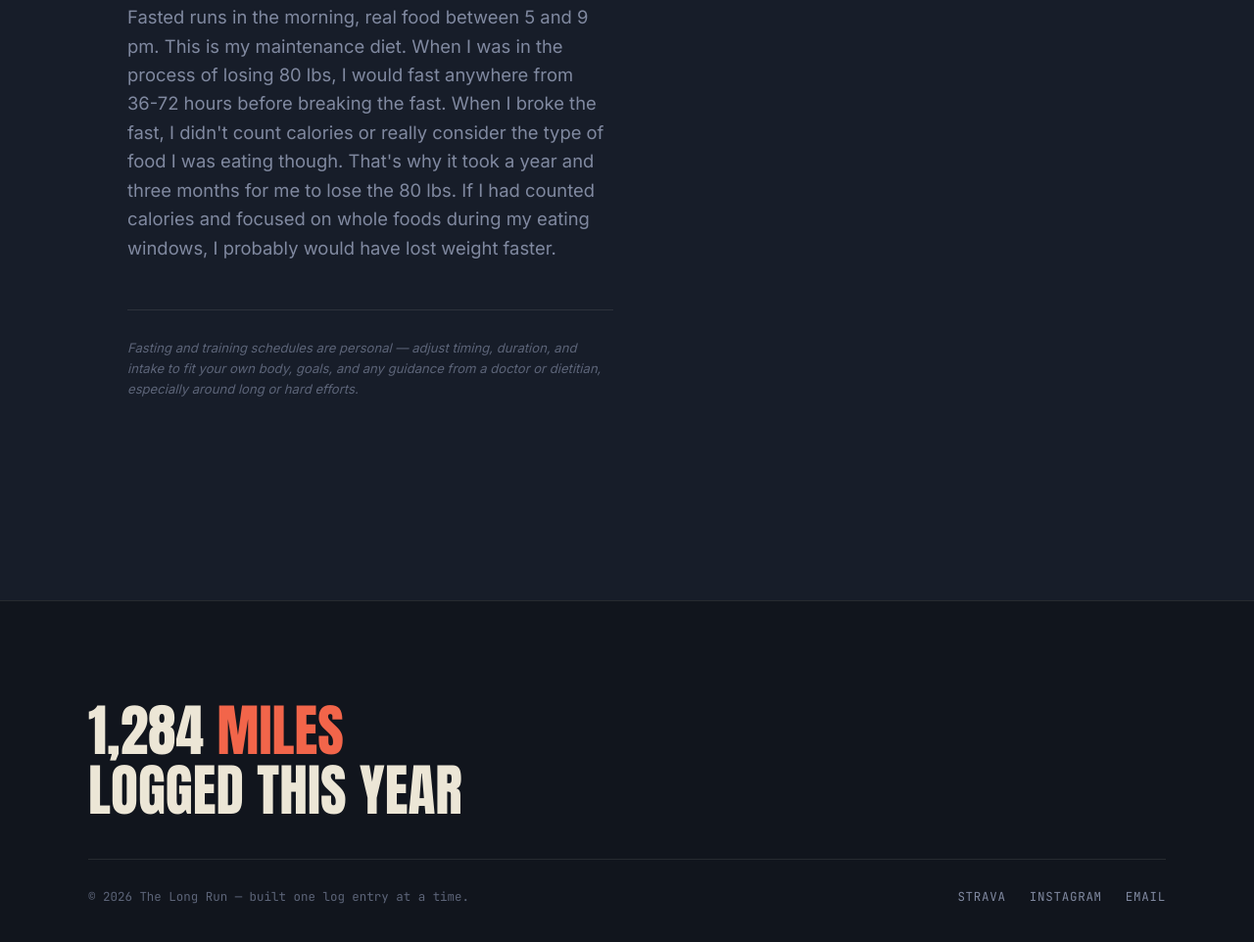
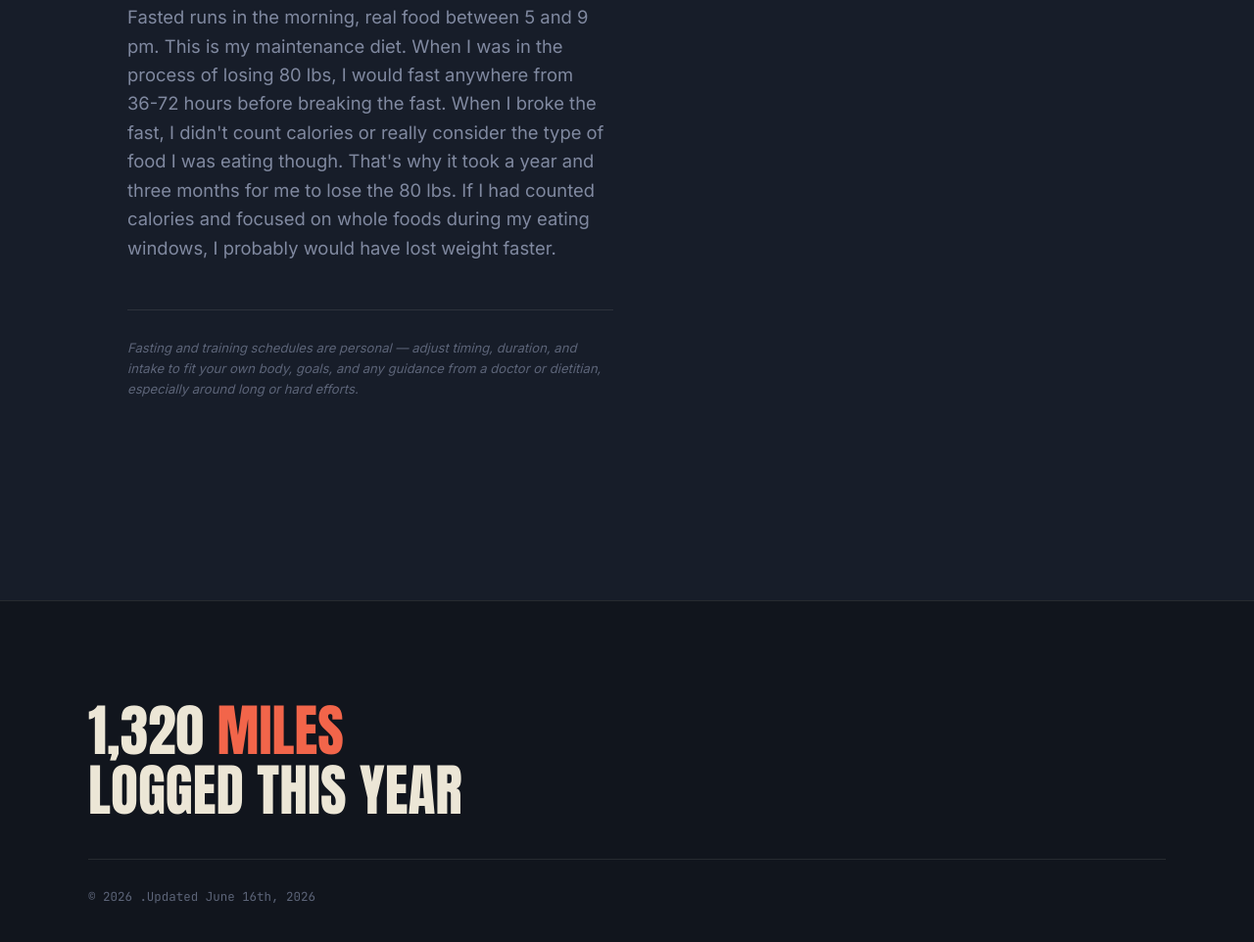
Before and after one commit to JessicaDouthit00/personaltraining, a plain HTML site: page index.html in a window 1280 px wide. Shown: the part 3535-4497 px from the top of the page at 98% size. Drawn offline with Linux system fonts and the light colour scheme.

```diff
--- a/index.html
+++ b/index.html
@@ -550,7 +550,7 @@
 <section id="training" class="section section-alt">
   <div class="container">
     <div class="section-head reveal">
-      <div class="eyebrow">The Build</div>
+      <div class="eyebrow">.......</div>
       <h2 class="h-display">My Experience</h2>
       <p class="lead">When I graduated highschool in May 2022, I was obese and very inactive at 215 lbs. I couldn't even run a third of a mile before I was too winded to continue. By August 2023, I was 135 lbs, and regularly running 10-15 miles per day. I've kept all the weight off since then, and continued distance running as a hobby. My personal best is 35 miles in just under 8 hours. I also had insulin sensitivity issues, and was prediabetic. I would lose feeling in my arms and legs after eating sweets. Four years of intermittant fasting and distance running later, my body is able to produce insulin in a normal, non-diabetic way.</p>
     </div>
@@ -618,15 +618,11 @@
 <footer>
   <div class="container">
     <!-- EDIT: this number -->
-    <div class="ticker reveal">1,284 <span>MILES</span><br>LOGGED THIS YEAR</div>
+    <div class="ticker reveal">1,320 <span>MILES</span><br>LOGGED THIS YEAR</div>
     <div class="footer-meta">
-      <span>© <span id="year"></span> The Long Run — built one log entry at a time.</span>
-      <!-- EDIT: your real links -->
-      <div class="social-links">
-        <a href="#">Strava</a>
-        <a href="#">Instagram</a>
-        <a href="#">Email</a>
-      </div>
+      <span>© <span id="year"></span> .Updated June 16th, 2026</span>
+
+
     </div>
   </div>
 </footer>
```
